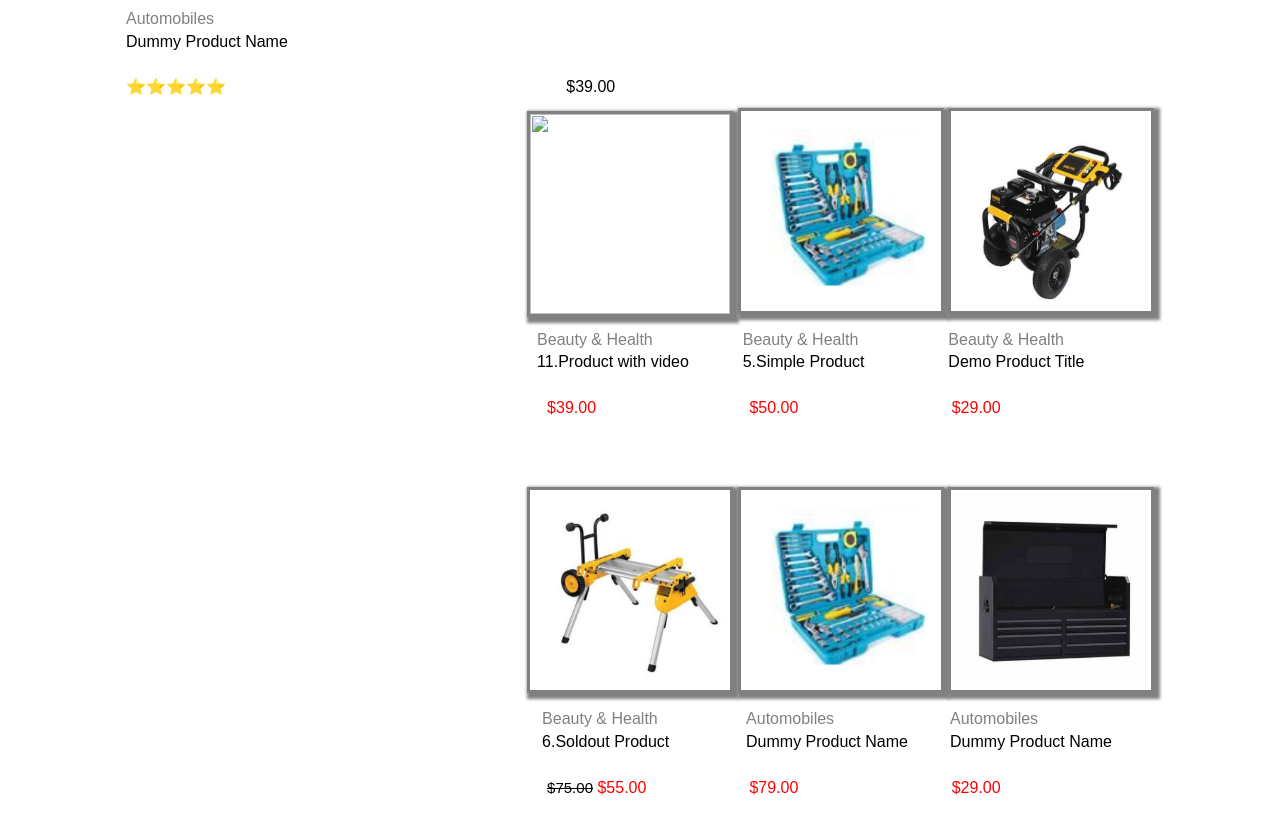
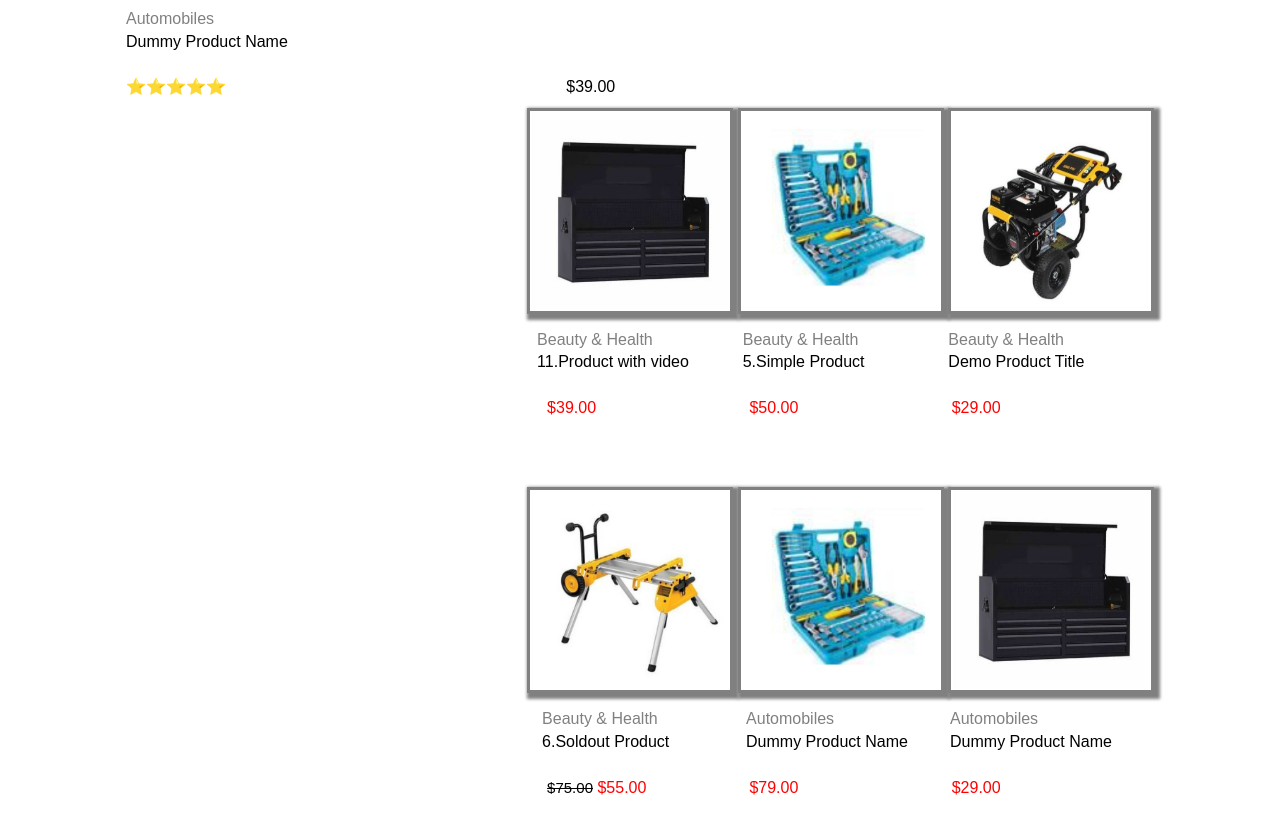
Before and after one commit to parthgoel203/Frontend-Work, a plain HTML site: page index.html in a window 1280 px wide. Shown: the part 2807-3620 px from the top of the page. Drawn offline with Linux system fonts and the light colour scheme.

Commit message:
Changee in picture

```diff
--- a/index.html
+++ b/index.html
@@ -166,7 +166,7 @@
 
       <div class="lastpagepart2">
         <div class="">
-          <img class="lastpagepart3image" src="images/twelve1git remote add origin https://github.com/parthgoel203/Frontend-Work.gitimage.jpeg" height="200px" width="200px" alt="">
+          <img class="lastpagepart3image" src="images/twelve1image.jpeg" height="200px" width="200px" alt="">
           <img class="lastpagepart3image" src=" images/twelve2image.jpeg" height="200px" width="200px" alt="">
           <img class="lastpagepart3image" src="images/twelve3image.jpeg" height="200px" width="200px" alt="">
         </div>
```
